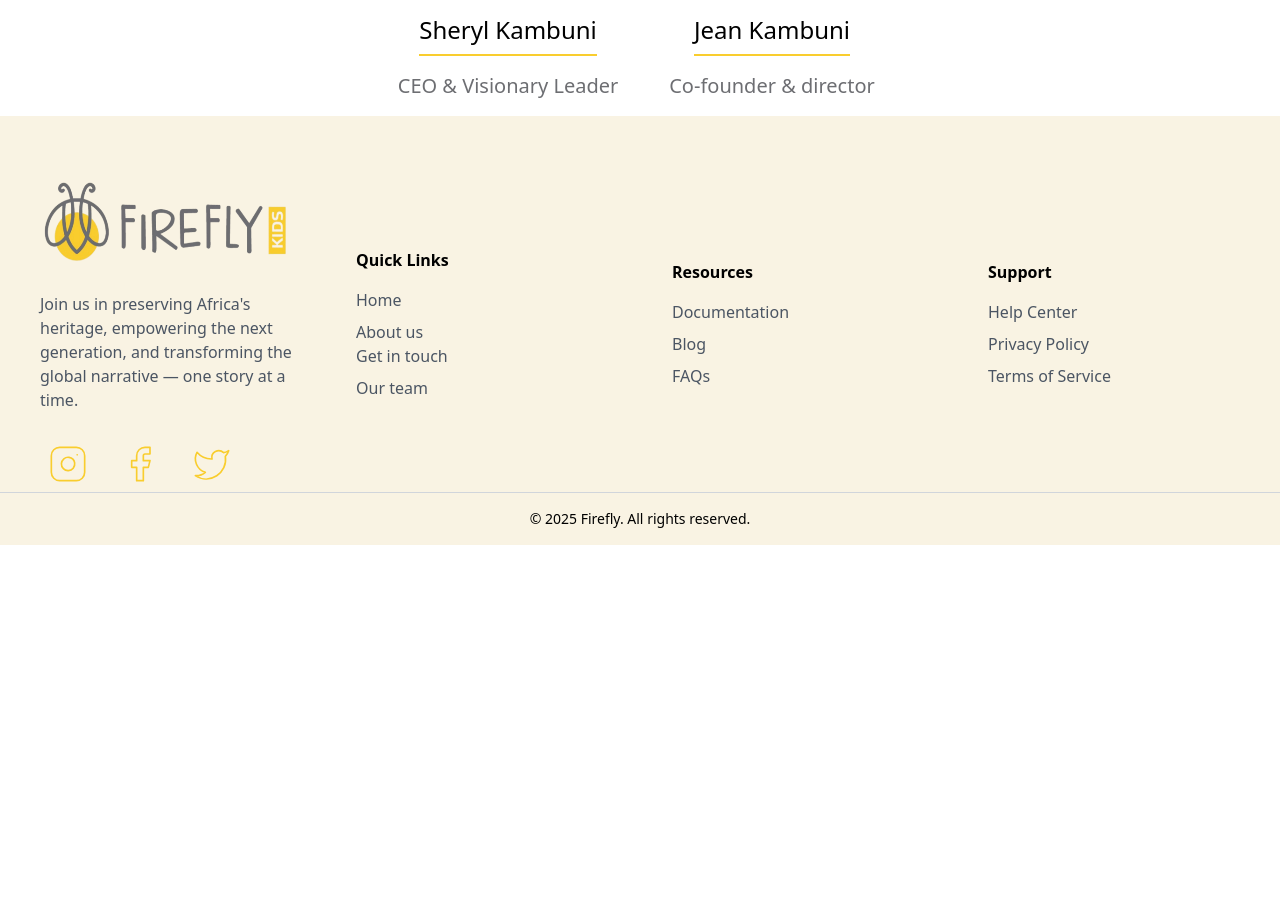
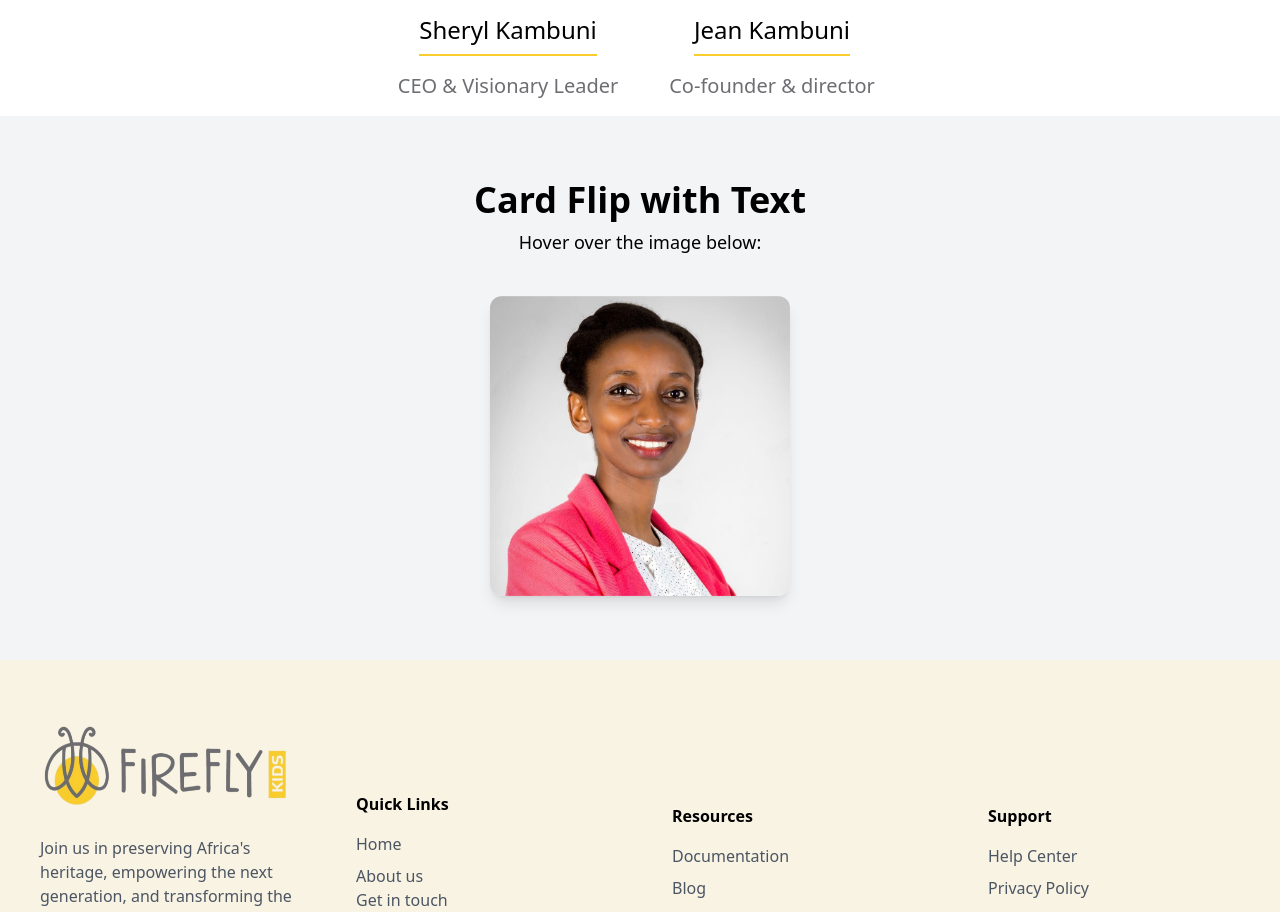
Before and after one commit to Griffin-Ndede/Firefly_frontend, a React (Vite) app: page / in a window 1280 px wide. Shown: the part 3476-4388 px from the top of the page. Before the commit the page ends 4021 px from the top, so only its background shows below. Built offline with nearby package versions, Linux system fonts and the light colour scheme; a web font is replaced by a local one.

Commit message:
Feat: Flips team member images to reveal their linkedin profiles

```diff
--- a/src/Pages/Home.jsx
+++ b/src/Pages/Home.jsx
@@ -1,12 +1,14 @@
 import Tilt from 'react-parallax-tilt';
+import { useState } from 'react';
 // import { motion } from "motion/react"
 import { Link } from 'react-router';
 import Navbar from '../Components/Navbar'
 import Footer from '../Components/Footer'
-import { CircleCheckBig, Grip, ScrollText, SquareStack, Palette, Blend, Ratio, LibraryBig, ArrowRight } from 'lucide-react'
+import { CircleCheckBig, Grip, ScrollText, SquareStack, Palette, Blend, Ratio, LibraryBig, ArrowRight, Linkedin } from 'lucide-react'
 
 function Home() {
 
+    const [flipped, setIsFlipped] = useState(false)
 
     const cardData = [
         {
@@ -122,8 +124,6 @@ function Home() {
                 </div>
             </section>
 
-
-
             <section id='services' className='md:h-fit bg-custom-beige py-10'>
                 <h1 className='text-5xl font-bold text-center mb-10'>Our <span className='text-custom-yellow'>solution</span></h1>
                 <div className='grid grid-cols-1 md:grid-cols-2 lg:grid-cols-4 gap-16 px-10 mx-auto'>
@@ -144,7 +144,6 @@ function Home() {
                     ))}
                 </div>
             </section>
-
 
             <section id='about' className='h-fit mb-10'>
                 <h1 className='text-5xl font-bold text-center mb-10 text-custom-yellow my-4'>How we do it</h1>
@@ -187,9 +186,9 @@ function Home() {
                     </div>
                 </div>
             </section>
+
             <section id='team'
                 className='h-fit py-4 relative'>
-
                 <h1 className='text-center text-5xl font-bold text-custom-yellow my-3'>Meet our team</h1>
                 <p className='font-light text-custom-gray mt-4 text-xl text-center my-6'>The professional team behind firefly</p>
                 <div className='grid grid-cols-1 md:grid-cols-2 w-fit mx-auto gap-10'>
@@ -212,6 +211,42 @@ function Home() {
                     </div>
                 </div>
             </section>
+
+                <section className="flex flex-col items-center justify-center py-16 bg-gray-100">
+      <h1 className="text-4xl font-bold mb-2">Card Flip with Text</h1>
+      <h3 className="text-lg font-light mb-10">Hover over the image below:</h3>
+
+      <div className="group w-[300px] h-[300px] [perspective:1000px]">
+        <div className="relative w-full h-full text-center transition-transform duration-700 [transform-style:preserve-3d] group-hover:[transform:rotateY(180deg)] shadow-lg rounded-xl overflow-hidden">
+          {/* Front */}
+          <div className="absolute w-full h-full [backface-visibility:hidden]">
+            <img
+              src="/images/Jean.jpeg"
+              alt="Team member"
+              className="w-full h-full object-cover"
+            />
+          </div>
+
+          {/* Back */}
+          <div className="absolute w-full h-full bg-blue-700 text-white flex flex-col items-center justify-center gap-3 [transform:rotateY(180deg)] [backface-visibility:hidden]">
+            <h1 className="text-2xl font-bold">John Doe</h1>
+            <p className="text-sm">Architect &amp; Engineer</p>
+            <p className="text-sm">We love that guy</p>
+
+            {/* LinkedIn Button */}
+            <a
+              href="https://www.linkedin.com/in/your-linkedin-profile"
+              target="_blank"
+              rel="noopener noreferrer"
+              className="flex items-center gap-2 bg-white text-blue-600 px-4 py-2 rounded-full shadow hover:bg-gray-200 transition"
+            >
+              <Linkedin size={18} />
+              LinkedIn
+            </a>
+          </div>
+        </div>
+      </div>
+    </section>
             <Footer />
         </>
 
```
